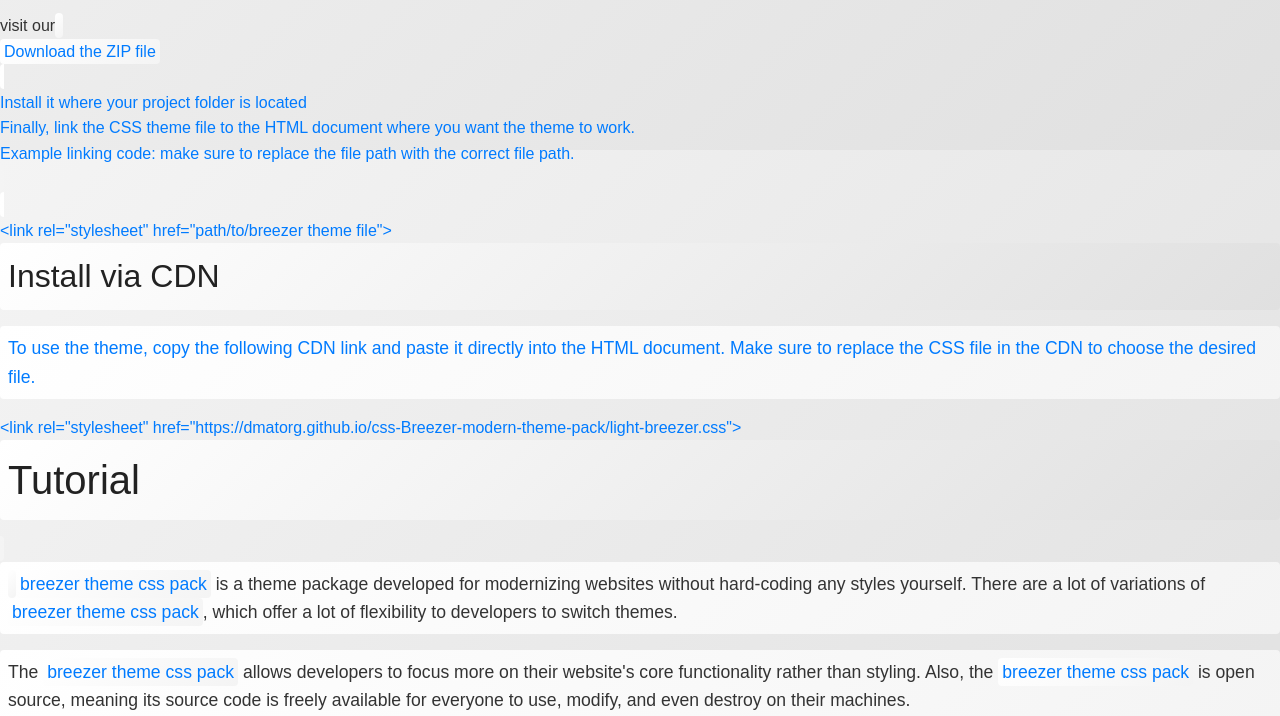
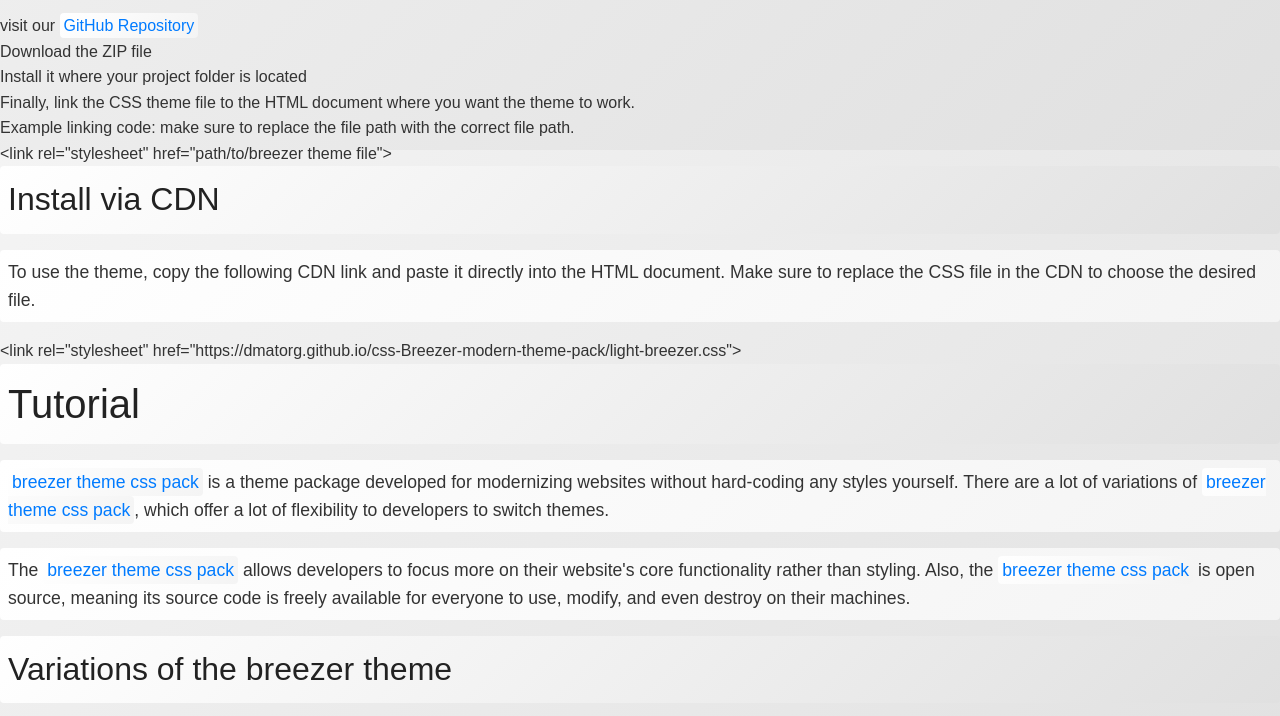
Before and after one commit to Dmatorg/css-Breezer-modern-theme-pack, a plain HTML site: page index.html in a window 1280 px wide. Shown: the part 650-1366 px from the top of the page. Drawn offline with Linux system fonts and the light colour scheme; a web font is replaced by a local one.

Commit message:
Update index.html

```diff
--- a/index.html
+++ b/index.html
@@ -24,7 +24,7 @@
 
     <h3>Download from GitHub</h3>
     <ol>
-        <li>visit our <a href="https://github.com/Dmatorg/css-Breezer-modern-theme-pack"GitHub Repository</a>
+        <li>visit our <a href="https://github.com/Dmatorg/css-Breezer-modern-theme-pack">GitHub Repository</a>
         <li>Download the ZIP file</li>
         <li>Install it where your project folder is located</li>
         <li>Finally, link the CSS theme file to the HTML document where you want the theme to work.</li>
```
